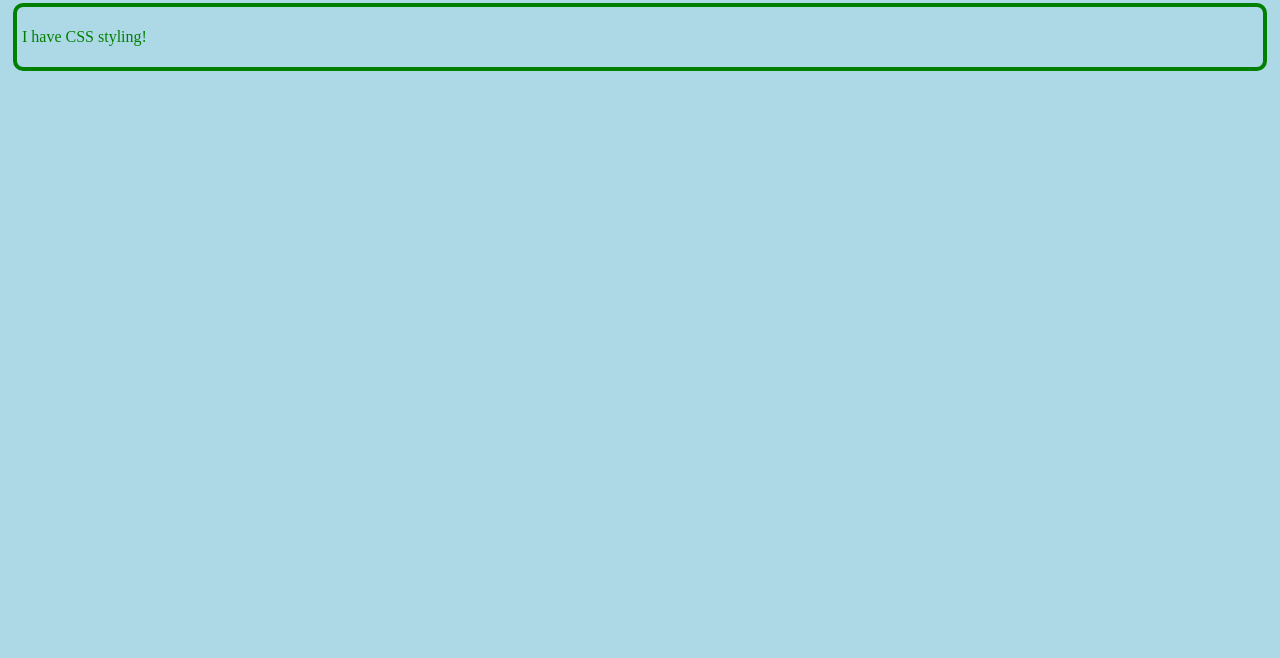
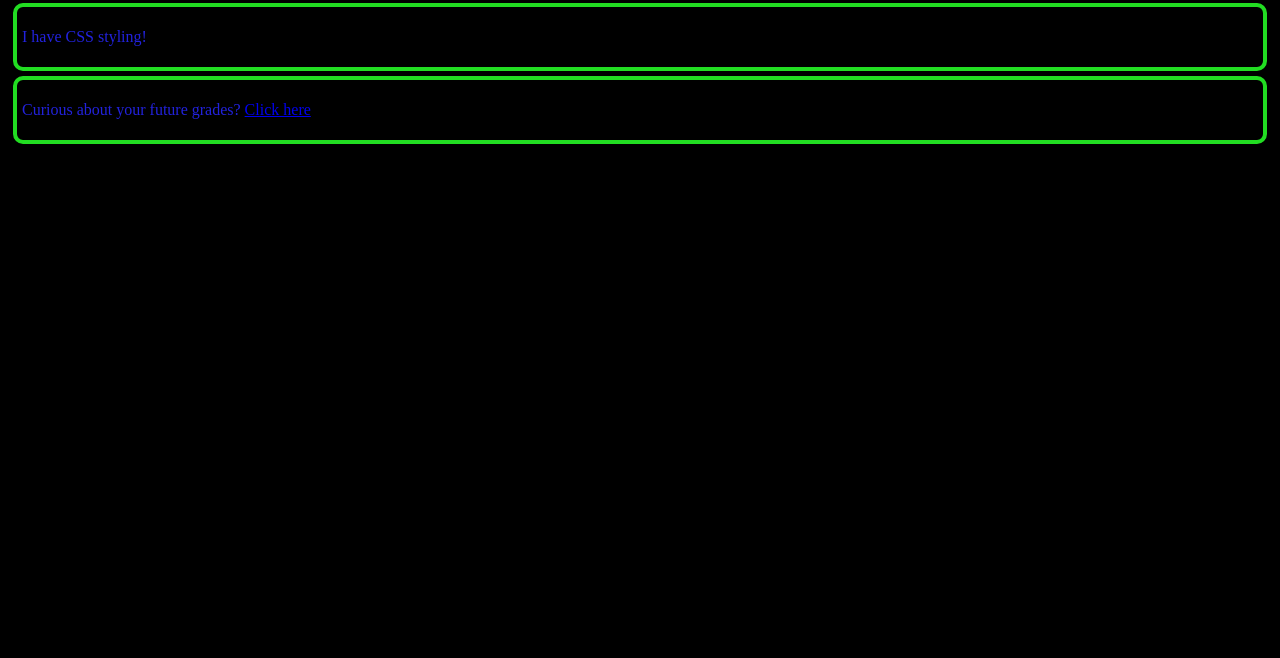
Before and after one commit to yuvraj-sahu/yuvraj-sahu.github.io, a plain HTML site: page index.html in a window 1280 px wide. Shown: the part 142-800 px from the top of the page. Drawn offline with Linux system fonts and the light colour scheme.

Commit message:
Updated website

```diff
--- a/index.css
+++ b/index.css
@@ -1,11 +1,11 @@
 body {
-    background-color: lightblue;
+    background-color: black;
 }
 
 div {
-    color: green;
+    color: #2222DD;
     border-radius: 10px;
-    border: 4px solid green;
+    border: 4px solid #22DD22;
     padding: 5px;
     margin: 5px;
 }
--- a/index.html
+++ b/index.html
@@ -11,5 +11,8 @@
         <div>
             <p>I have CSS styling!</p>
         </div>
+        <div>
+            <p>Curious about your future grades? <a href="/grade_calc/index.html">Click here</a></p>
+        </div>
     </body>
 </html>
```
Also changed, not shown: grade_calc/index.html (added, +10 -0 lines).
